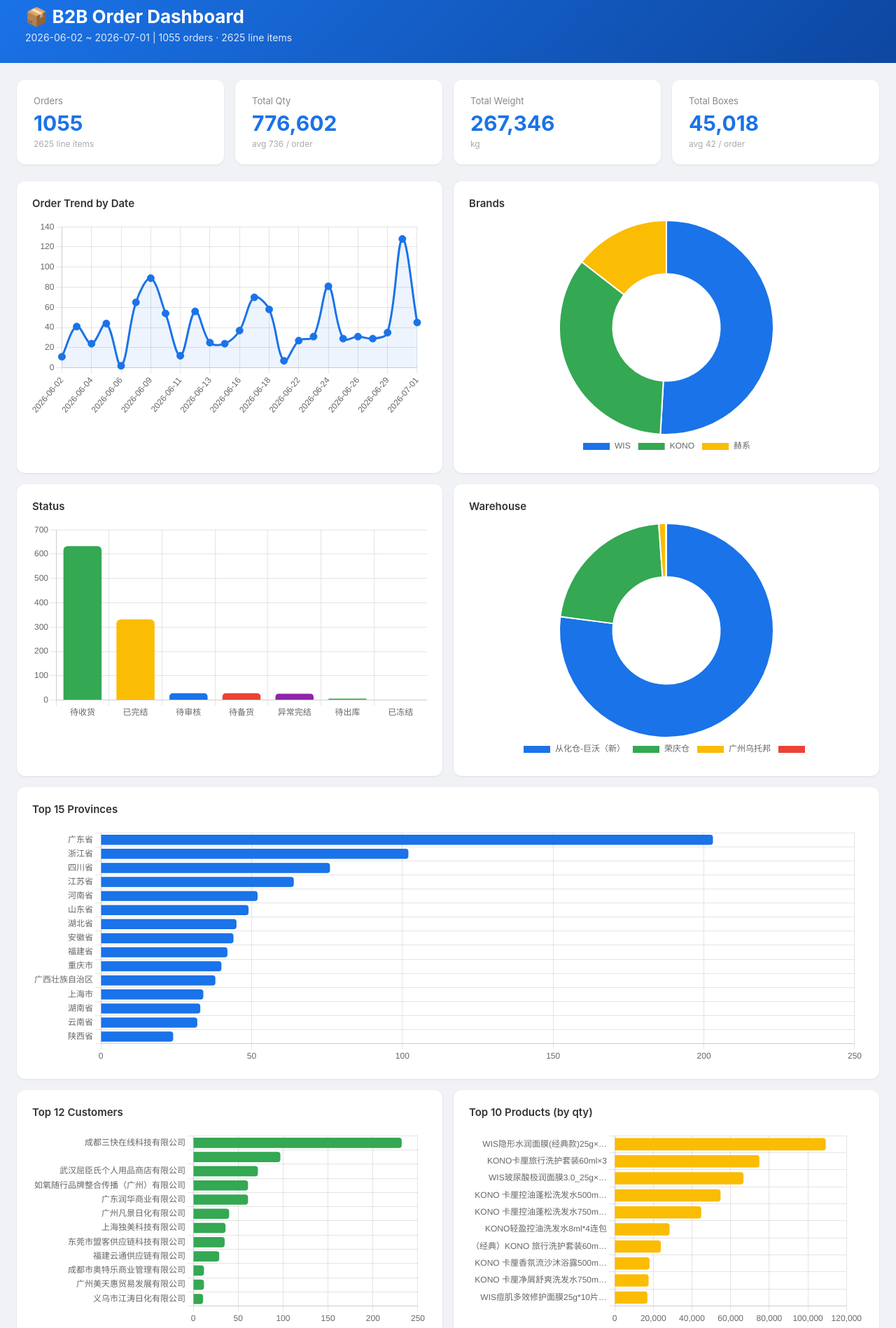
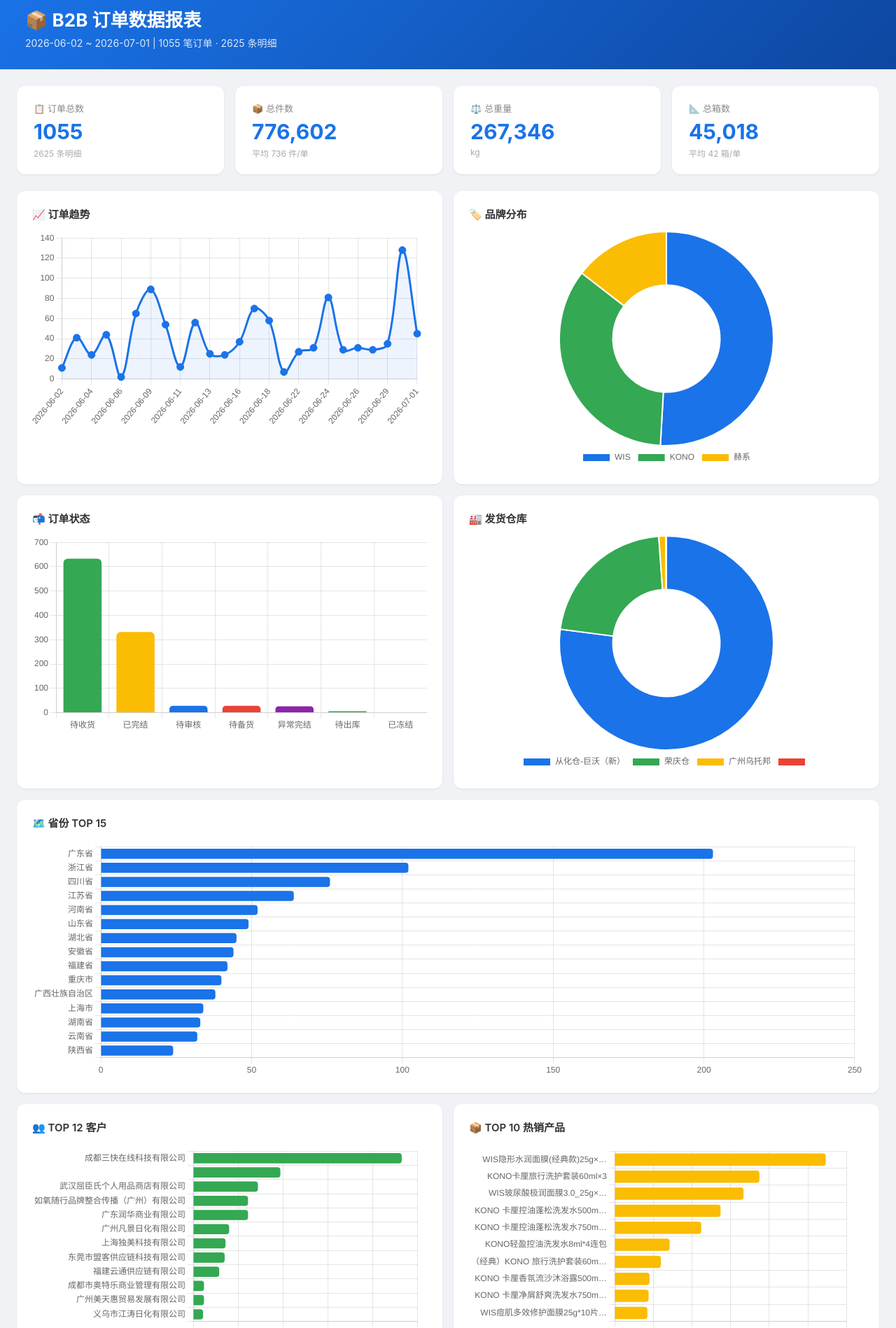
Before and after one commit to Atiriss/b2b-order-report, a plain HTML site: page index.html in a window 1280 px wide. Shown: the part 20-1918 px from the top of the page at 70% size. Drawn offline with nearby package versions, Linux system fonts and the light colour scheme.

Commit message:
Chinese UI

```diff
--- a/index.html
+++ b/index.html
@@ -44,41 +44,41 @@ tr:hover { background:#f6f9ff; }
 <body>
 
 <div class="header">
-  <h1>&#x1f4e6; B2B Order Dashboard</h1>
-  <p>2026-06-02 ~ 2026-07-01  |  1055 orders  ·  2625 line items</p>
+  <h1>&#x1f4e6; B2B 订单数据报表</h1>
+  <p>2026-06-02 ~ 2026-07-01  |  1055 笔订单  ·  2625 条明细</p>
 </div>
 
 <div class="container">
   <div class="cards">
-    <div class="card"><div class="label">Orders</div><div class="value">1055</div><div class="sub">2625 line items</div></div>
-    <div class="card"><div class="label">Total Qty</div><div class="value">776,602</div><div class="sub">avg 736 / order</div></div>
-    <div class="card"><div class="label">Total Weight</div><div class="value">267,346</div><div class="sub">kg</div></div>
-    <div class="card"><div class="label">Total Boxes</div><div class="value">45,018</div><div class="sub">avg 42 / order</div></div>
+    <div class="card"><div class="label">📋 订单总数</div><div class="value">1055</div><div class="sub">2625 条明细</div></div>
+    <div class="card"><div class="label">📦 总件数</div><div class="value">776,602</div><div class="sub">平均 736 件/单</div></div>
+    <div class="card"><div class="label">⚖️ 总重量</div><div class="value">267,346</div><div class="sub">kg</div></div>
+    <div class="card"><div class="label">📐 总箱数</div><div class="value">45,018</div><div class="sub">平均 42 箱/单</div></div>
   </div>
 
   <div class="charts">
-    <div class="chart-box"><h3>Order Trend by Date</h3><canvas id="chartTrend"></canvas></div>
-    <div class="chart-box"><h3>Brands</h3><canvas id="chartBrand"></canvas></div>
-    <div class="chart-box"><h3>Status</h3><canvas id="chartStatus"></canvas></div>
-    <div class="chart-box"><h3>Warehouse</h3><canvas id="chartWarehouse"></canvas></div>
-    <div class="chart-box wide"><h3>Top 15 Provinces</h3><canvas id="chartProvince"></canvas></div>
-    <div class="chart-box"><h3>Top 12 Customers</h3><canvas id="chartCustomer"></canvas></div>
-    <div class="chart-box"><h3>Top 10 Products (by qty)</h3><canvas id="chartProduct"></canvas></div>
+    <div class="chart-box"><h3>📈 订单趋势</h3><canvas id="chartTrend"></canvas></div>
+    <div class="chart-box"><h3>🏷️ 品牌分布</h3><canvas id="chartBrand"></canvas></div>
+    <div class="chart-box"><h3>📬 订单状态</h3><canvas id="chartStatus"></canvas></div>
+    <div class="chart-box"><h3>🏭 发货仓库</h3><canvas id="chartWarehouse"></canvas></div>
+    <div class="chart-box wide"><h3>🗺️ 省份 TOP 15</h3><canvas id="chartProvince"></canvas></div>
+    <div class="chart-box"><h3>👥 TOP 12 客户</h3><canvas id="chartCustomer"></canvas></div>
+    <div class="chart-box"><h3>📦 TOP 10 热销产品</h3><canvas id="chartProduct"></canvas></div>
   </div>
 
   <div class="table-box">
-    <h3>Details (2625 rows)</h3>
+    <h3>📋 明细列表（共 2625 条）</h3>
     <div class="filters">
-      <select id="filterBrand"><option value="">All Brands</option><option>KONO</option><option>WIS</option><option>赫系</option></select>
-      <select id="filterStatus"><option value="">All Status</option><option>已冻结</option><option>已完结</option><option>异常完结</option><option>待出库</option><option>待备货</option><option>待审核</option><option>待收货</option></select>
-      <select id="filterWarehouse"><option value="">All Warehouses</option><option></option><option>从化仓-巨沃（新）</option><option>广州乌托邦</option><option>荣庆仓</option></select>
-      <input type="text" id="filterSearch" placeholder="Search customer / product / region...">
+      <select id="filterBrand"><option value="">全部品牌</option><option>KONO</option><option>WIS</option><option>赫系</option></select>
+      <select id="filterStatus"><option value="">全部状态</option><option>已冻结</option><option>已完结</option><option>异常完结</option><option>待出库</option><option>待备货</option><option>待审核</option><option>待收货</option></select>
+      <select id="filterWarehouse"><option value="">全部仓库</option><option></option><option>从化仓-巨沃（新）</option><option>广州乌托邦</option><option>荣庆仓</option></select>
+      <input type="text" id="filterSearch" placeholder="搜索客户 / 产品 / 地区...">
       <span style="font-size:13px;color:#888;" id="filterCount"></span>
     </div>
     <div class="table-scroll">
       <table id="detailTable">
         <thead>
-          <tr><th>Order ID</th><th>Brand</th><th>Status</th><th>Date</th><th>Customer</th><th>Province</th><th>City</th><th>Product</th><th>Plan Qty</th><th>Actual</th><th>Box</th><th>Warehouse</th></tr>
+          <tr><th>订单编号</th><th>品牌</th><th>状态</th><th>日期</th><th>客户</th><th>省</th><th>市</th><th>产品</th><th>应发</th><th>实发</th><th>箱</th><th>仓库</th></tr>
         </thead>
         <tbody></tbody>
       </table>
```
